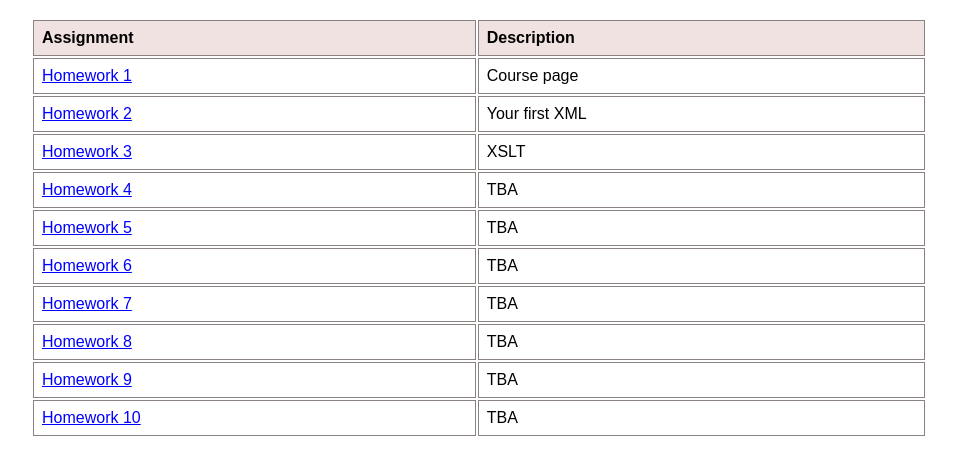
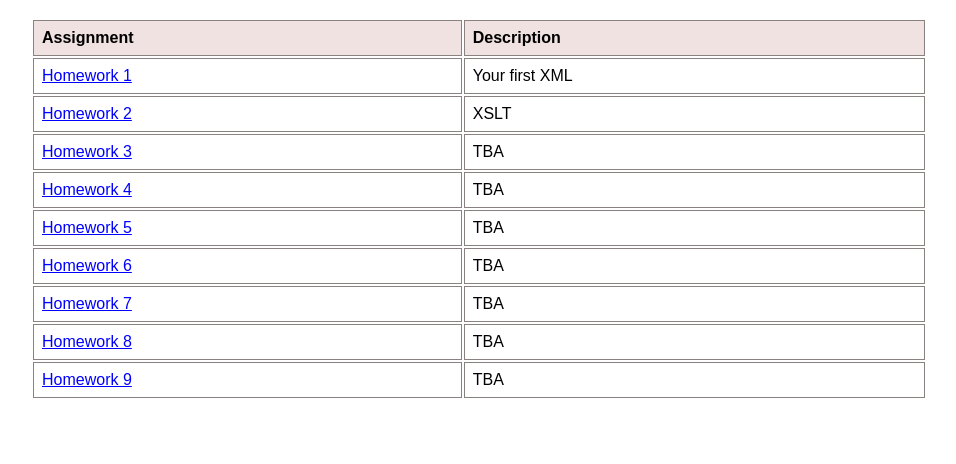
Before and after one commit to CNIT131/hw1, a plain HTML site: page hw1.html in a window 1280 px wide. Shown: the part 120-584 px from the top of the page, without its empty margins (49-1005 px from the left). Drawn offline with Linux system fonts and the light colour scheme.

Commit message:
Update hw1.html

```diff
--- a/hw1.html
+++ b/hw1.html
@@ -72,14 +72,14 @@
     ];
 
     const tableBody = document.getElementById('assignments-table');
-    for (let i = 0; i < fileNames.length; i++) {
+    for (let i = 1; i < fileNames.length; i++) {
       const row = document.createElement('tr');
       const cell1 = document.createElement('td');
       const cell2 = document.createElement('td');
       const link = document.createElement('a');
 
-      link.href = `https://cnit131.github.io/hw1/${fileNames[i]}`;
-      link.textContent = `Homework ${i + 1}`;
+      link.href = `https://cnit131.github.io/hw1/${fileNames[i - 1]}`;
+      link.textContent = `Homework ${i}`;
       cell1.appendChild(link);
       cell2.textContent = descriptions[i];
 
```
